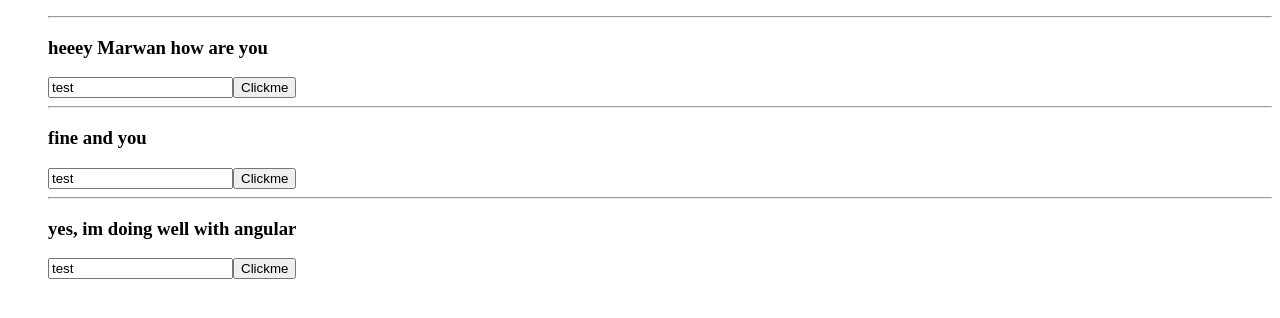
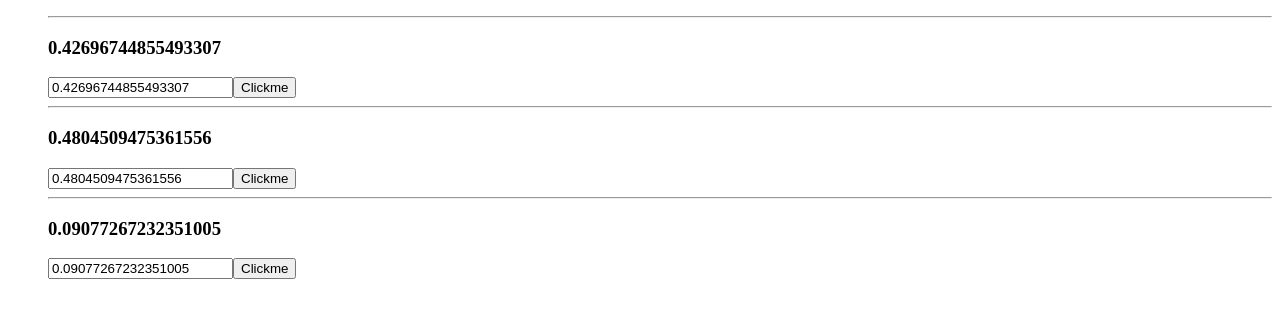
Before and after one commit to Marwan-G/Angular2-quick-start, an Angular app: page / in a window 1280 px wide. Shown: the top 318 px of the page. Built offline with nearby package versions, Linux system fonts and the light colour scheme.

Commit message:
using [(ngModel)]  two way binding in Angular

```diff
--- a/src/app/mail.service.ts
+++ b/src/app/mail.service.ts
@@ -2,7 +2,7 @@ import { Injectable } from '@angular/core';
 
 @Injectable()
 export class MailService {
-messages = [' heeey Marwan how are you ', 'fine and you', 'yes, im doing well with angular'];
+messages = [' heeey Man Marwan how are you ', 'fine and you', 'yes, im doing well with angular'];
   constructor() { }
 
 }
--- a/src/app/simple-form/simple-form.component.html
+++ b/src/app/simple-form/simple-form.component.html
@@ -1,5 +1,5 @@
 
   <hr>
   <h3>{{receivedMessage}}</h3>
-<input #MyInput type="text" value="test">
+<input #MyInput type="text" value="test"  [(ngModel)]="receivedMessage">
 <button  (mouseover)="onClick($event,MyInput.value)">Clickme </button>
--- a/src/app/simple-form/simple-form.component.ts
+++ b/src/app/simple-form/simple-form.component.ts
@@ -11,7 +11,9 @@ export class SimpleFormComponent implements OnInit {
     console.log(value);
     console.log(event);
   }
-  constructor() { }
+  constructor() {
+    setInterval(()=>this.receivedMessage= Math.random().toString(),2000);
+  }
   ngOnInit() {
   }
 
```
